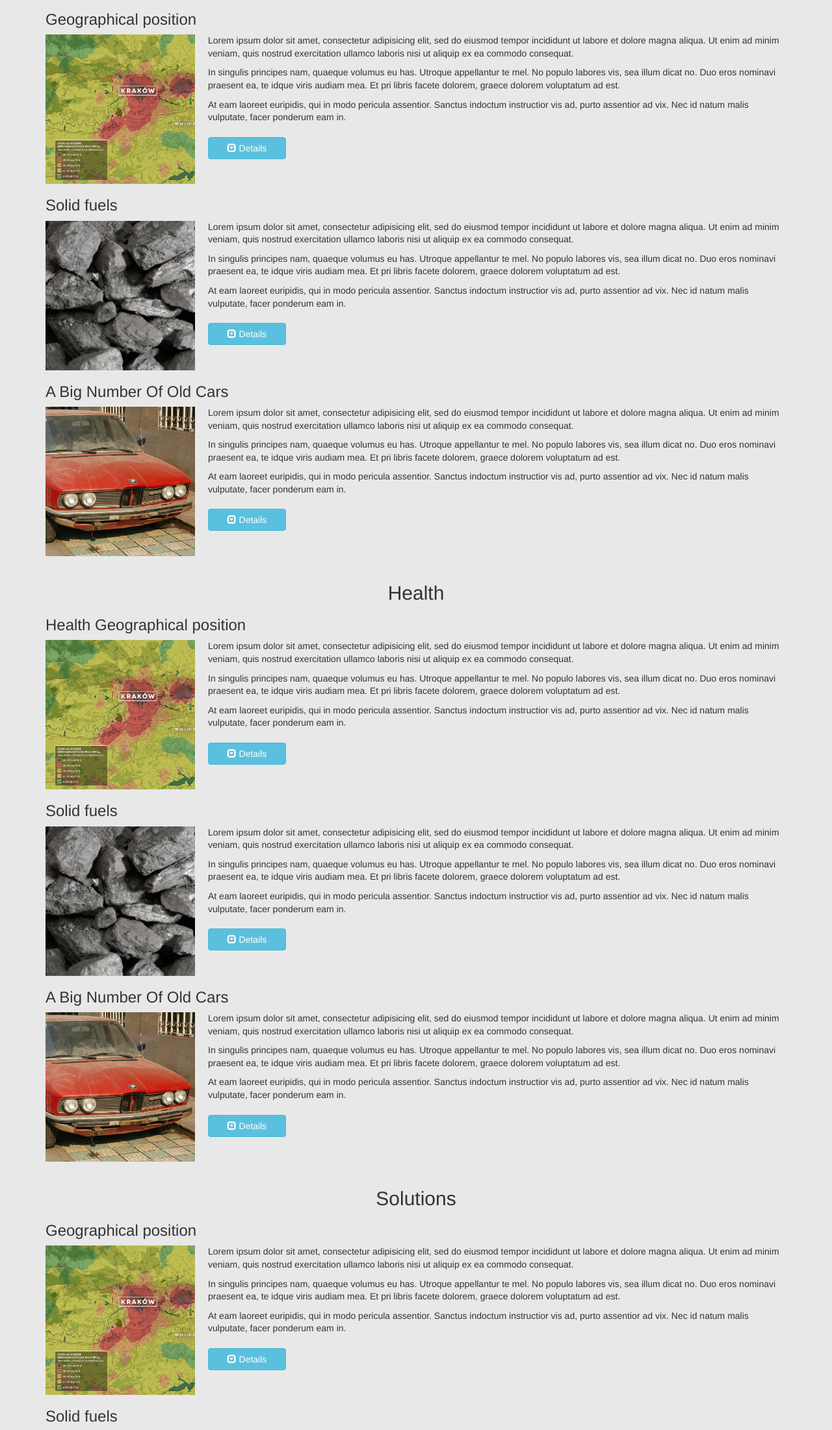
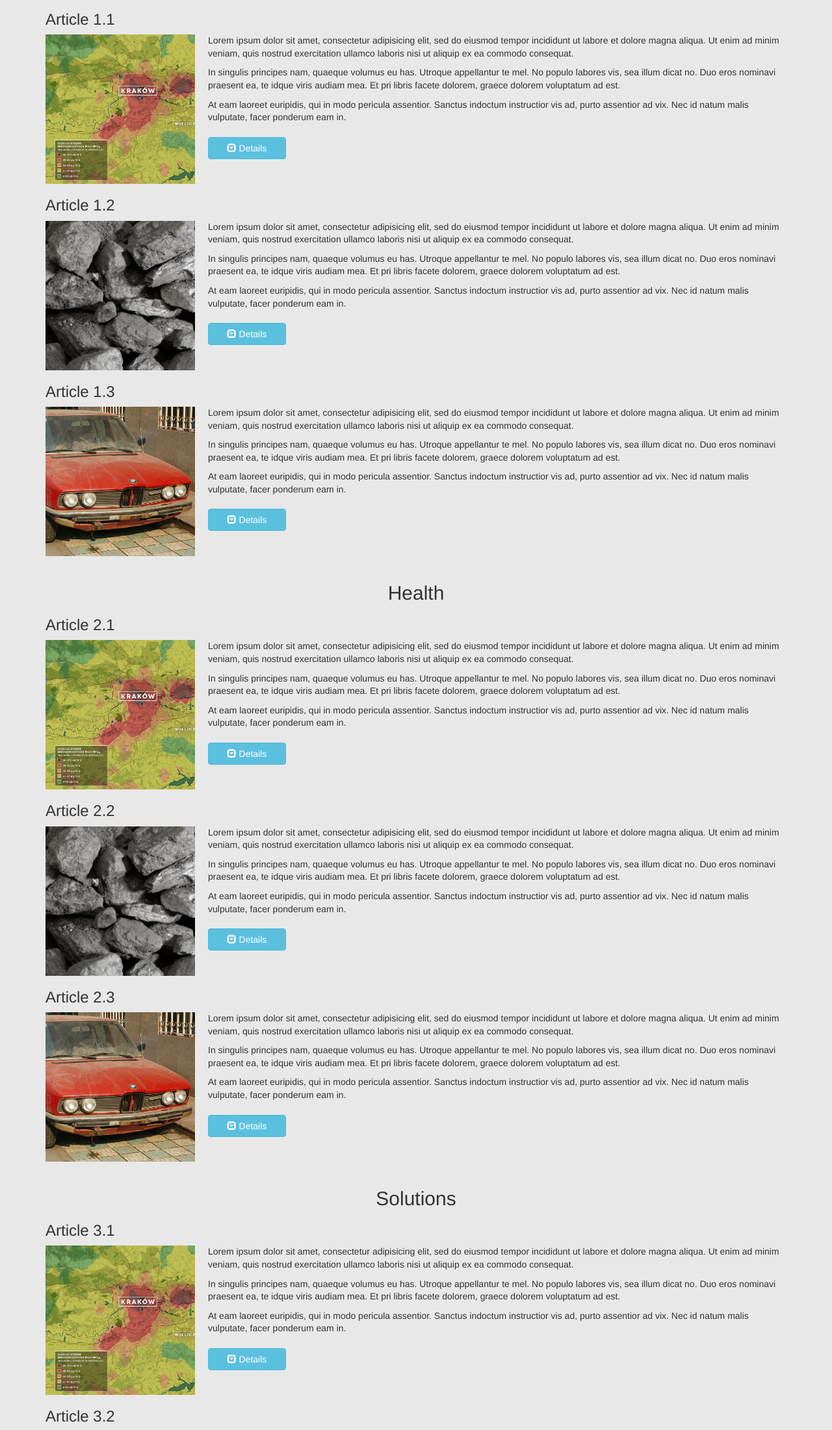
Before and after one commit to huhu-gyg/Smog-in-Krakow, a plain HTML site: page sik.html in a window 1280 px wide. Shown: the part 356-2557 px from the top of the page at 65% size. Drawn offline with nearby package versions, Linux system fonts and the light colour scheme.

Commit message:
rename article

```diff
--- a/sik.html
+++ b/sik.html
@@ -1,10 +1,10 @@
 <!DOCTYPE html>
-<html lang="en">
+<html>
   <head>
     <meta charset="utf-8">
     <meta http-equiv="X-UA-Compatible" content="IE=edge">
     <meta name="viewport" content="width=device-width, initial-scale=1">
-    <meta name="description" content="smog in krakow">
+    <meta name="description" content="IELTS test tips">
     <meta name="keywords" content="smog, krakow, poland, health">
     <meta name="author" content="huhu.gyg">
     <title>\SiK/ Smog in Krakow</title>
@@ -66,7 +66,7 @@
        </div>
        <div class="container" id="causes">
         <h2>Causes</h2>
-        <h3>Geographical position</h3>
+        <h3>Article 1.1</h3>
         <div>
            <img class="article" src="./img/geopos_krak.jpg" alt="Geographical position">
            <p>Lorem ipsum dolor sit amet, consectetur adipisicing elit,
@@ -118,7 +118,7 @@
            <span class="glyphicon glyphicon-collapse-down"></span> Details
          </button>
          <div style="clear:left">
-        <h3>Solid fuels</h3>
+        <h3>Article 1.2</h3>
             <img class="article" src="./img/solid_fuel.jpg" alt="Solid fuels">
             <p>Lorem ipsum dolor sit amet, consectetur adipisicing elit,
             sed do eiusmod tempor incididunt ut labore et dolore magna aliqua. Ut enim ad minim veniam,
@@ -167,8 +167,8 @@
         <button type="button" class="btn btn-info" data-toggle="collapse" data-target="#causes_2">
             <span class="glyphicon glyphicon-collapse-down"></span> Details
           </button>
-          <div style="clear:left">
-          <h3>A Big Number Of Old Cars</h3>
+          <div style="clear:left";>
+          <h3>Article 1.3</h3>
              <img class="article" src="./img/old_car.jpg" alt="A Big Number Of Old Cars">
              <p>Lorem ipsum dolor sit amet, consectetur adipisicing elit,
              sed do eiusmod tempor incididunt ut labore et dolore magna aliqua. Ut enim ad minim veniam,
@@ -220,7 +220,7 @@
       </div>
       <div class="container" style="clear:left" id="health">
         <h2>Health</h2>
-        <h3>Health Geographical position</h3>
+        <h3>Article 2.1</h3>
         <div>
            <img class="article" src="./img/geopos_krak.jpg" alt="Geographical position">
            <p>Lorem ipsum dolor sit amet, consectetur adipisicing elit,
@@ -272,7 +272,7 @@
            <span class="glyphicon glyphicon-collapse-down"></span> Details
          </button>
          <div style="clear:left">
-        <h3>Solid fuels</h3>
+        <h3>Article 2.2</h3>
             <img class="article" src="./img/solid_fuel.jpg" alt="Solid fuels">
             <p>Lorem ipsum dolor sit amet, consectetur adipisicing elit,
             sed do eiusmod tempor incididunt ut labore et dolore magna aliqua. Ut enim ad minim veniam,
@@ -322,7 +322,7 @@
             <span class="glyphicon glyphicon-collapse-down"></span> Details
           </button>
           <div style="clear:left">
-          <h3>A Big Number Of Old Cars</h3>
+          <h3>Article 2.3</h3>
              <img class="article" src="./img/old_car.jpg" alt="A Big Number Of Old Cars">
              <p>Lorem ipsum dolor sit amet, consectetur adipisicing elit,
              sed do eiusmod tempor incididunt ut labore et dolore magna aliqua. Ut enim ad minim veniam,
@@ -374,7 +374,7 @@
       </div>
       <div class="container" style="clear:left" id="solutions">
         <h2>Solutions</h2>
-        <h3>Geographical position</h3>
+        <h3>Article 3.1</h3>
         <div>
            <img class="article" src="./img/geopos_krak.jpg" alt="Geographical position">
            <p>Lorem ipsum dolor sit amet, consectetur adipisicing elit,
@@ -426,7 +426,7 @@
            <span class="glyphicon glyphicon-collapse-down"></span> Details
          </button>
          <div style="clear:left">
-        <h3>Solid fuels</h3>
+        <h3>Article 3.2</h3>
             <img class="article" src="./img/solid_fuel.jpg" alt="Solid fuels">
             <p>Lorem ipsum dolor sit amet, consectetur adipisicing elit,
             sed do eiusmod tempor incididunt ut labore et dolore magna aliqua. Ut enim ad minim veniam,
@@ -476,7 +476,7 @@
             <span class="glyphicon glyphicon-collapse-down"></span> Details
           </button>
           <div style="clear:left">
-          <h3>A Big Number Of Old Cars</h3>
+          <h3>Article 3.3</h3>
              <img class="article" src="./img/old_car.jpg" alt="A Big Number Of Old Cars">
              <p>Lorem ipsum dolor sit amet, consectetur adipisicing elit,
              sed do eiusmod tempor incididunt ut labore et dolore magna aliqua. Ut enim ad minim veniam,
```
